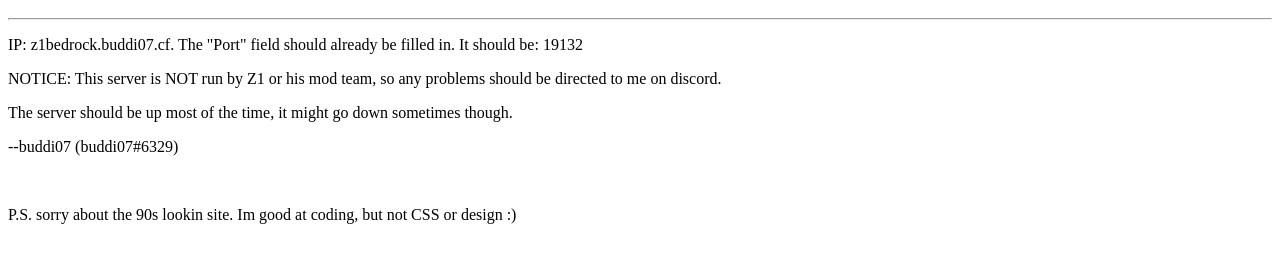
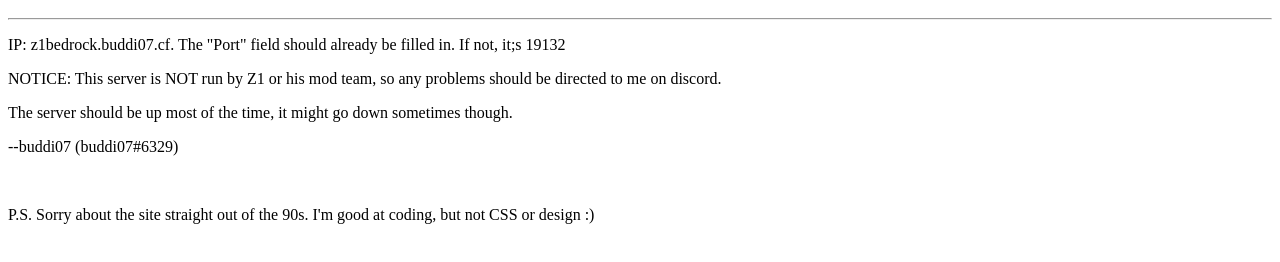
Before and after one commit to Firewolf06/buddi07, a plain HTML site: page z1bedrock/index.html in a window 1280 px wide. Shown: the part 48-310 px from the top of the page. Drawn offline with Linux system fonts and the light colour scheme.

Commit message:
Update index.html

```diff
--- a/z1bedrock/index.html
+++ b/z1bedrock/index.html
@@ -1,8 +1,8 @@
 <h1>UNOFFICIAL Z1Craft server for Bedrock Edition</h1>
 <hr>
-<p>IP: z1bedrock.buddi07.cf. The "Port" field should already be filled in. It should be: 19132</p>
+<p>IP: z1bedrock.buddi07.cf. The "Port" field should already be filled in. If not, it;s 19132</p>
 <p>NOTICE: This server is NOT run by Z1 or his mod team, so any problems should be directed to me on discord.</p>
 <p>The server should be up most of the time, it might go down sometimes though.</p>
 <p>--buddi07 (buddi07#6329)</p>
 <br>
-<p>P.S. sorry about the 90s lookin site. Im good at coding, but not CSS or design :)</p>
+<p>P.S. Sorry about the site straight out of the 90s. I'm good at coding, but not CSS or design :)</p>
```
